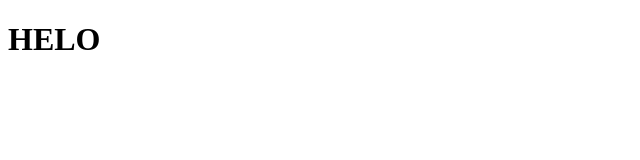
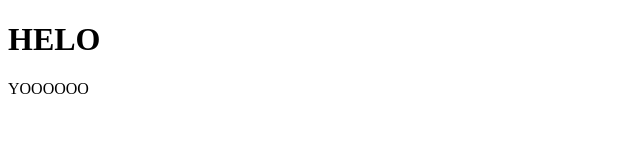
Before and after one commit to jekkiboi/Branch-Testing, a plain HTML site: page index.html in a window 1280 px wide. Shown: the full height of the page, 0-640 px from the left. Drawn offline with Linux system fonts and the light colour scheme.

Commit message:
Adds Yoo

```diff
--- a/index.html
+++ b/index.html
@@ -8,5 +8,6 @@
 </head>
 <body>
     <h1>HELO</h1>
+    <p>YOOOOOO</p>
 </body>
 </html>
```
